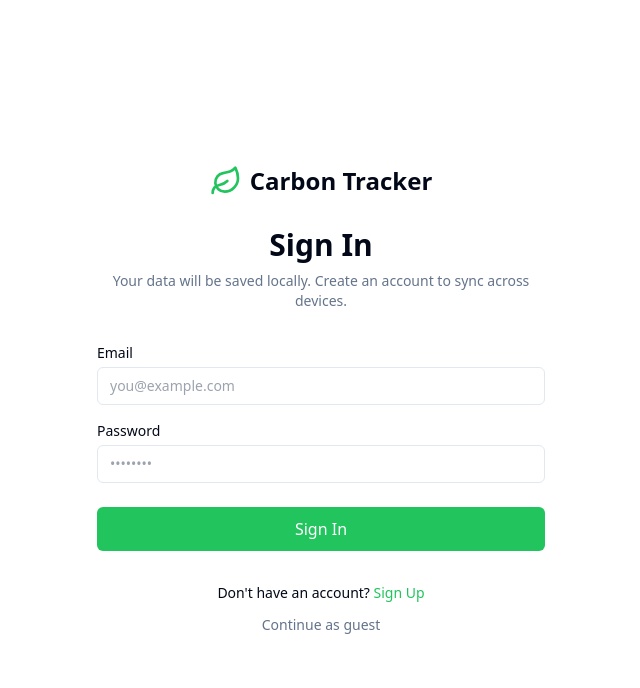
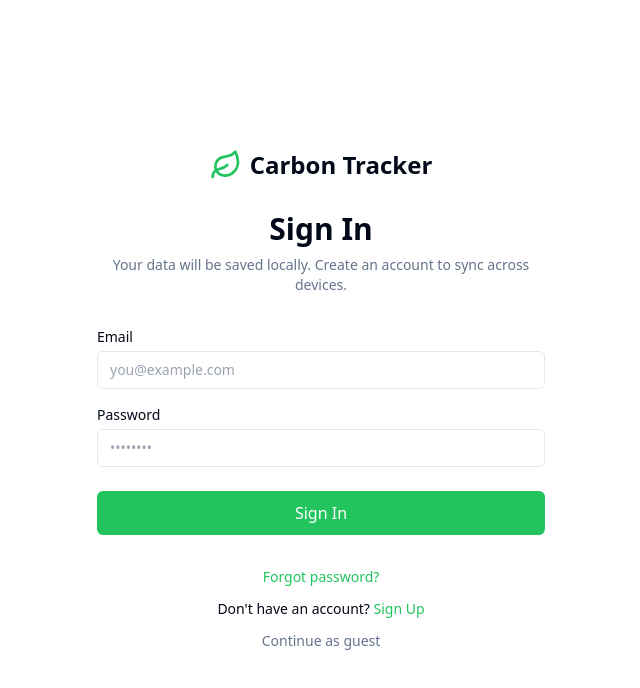
Before and after one commit to MarAlmagro/carbon-tracker, a React (Vite) app in the folder frontend/: page /signin in a window 1280 px wide. Shown: the top 688 px of the page, without its empty margins (319-959 px from the left). Built offline with nearby package versions, Linux system fonts and the light colour scheme; no server answers.

Commit message:
fix(auth): add forgot password link to sign-in page
Add placeholder 'Forgot password?' link to SignInPage as specified
in the CT-002 spec. Links to /forgot-password (future CT-002.1).

```diff
--- a/frontend/src/pages/SignInPage.tsx
+++ b/frontend/src/pages/SignInPage.tsx
@@ -103,6 +103,9 @@ export function SignInPage() {
         </form>
 
         <div className="text-center space-y-3 text-sm">
+          <Link to="/forgot-password" className="text-primary font-medium hover:underline">
+            {t('auth.forgotPassword')}
+          </Link>
           <p>
             {t('auth.noAccount')}{' '}
             <Link to="/signup" className="text-primary font-medium hover:underline">
```
